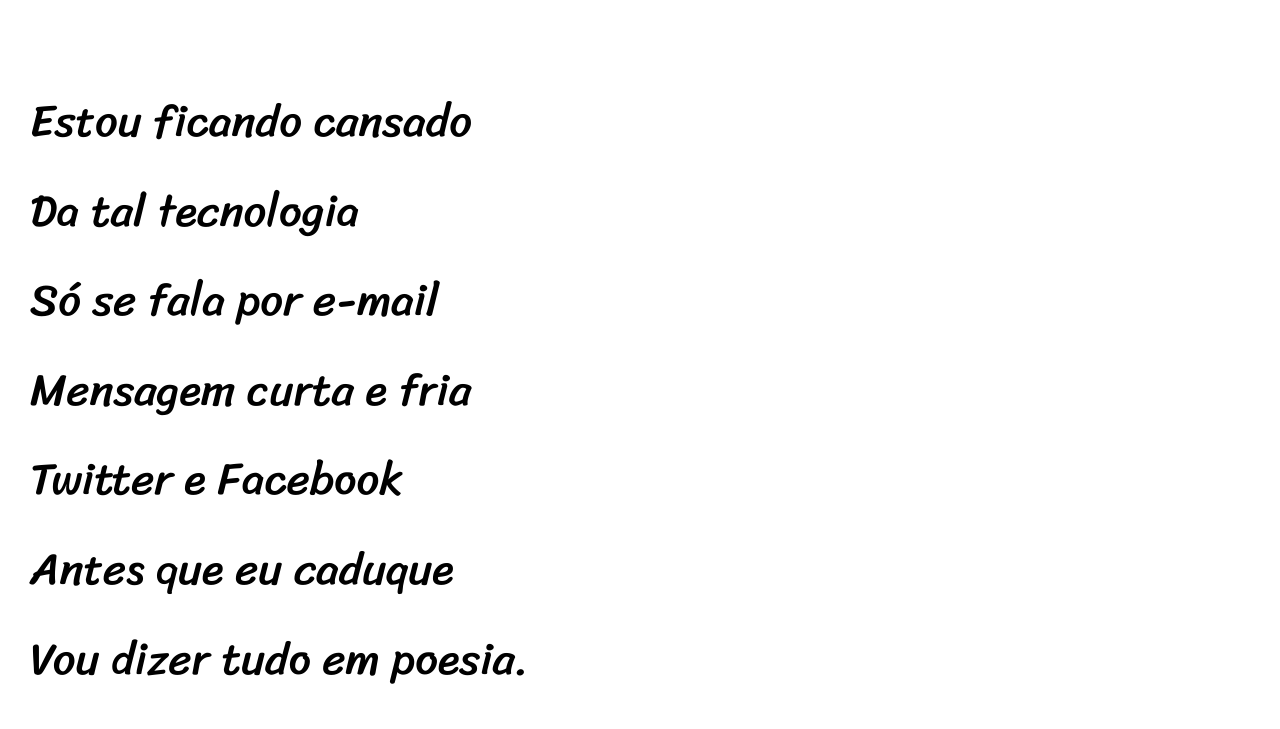
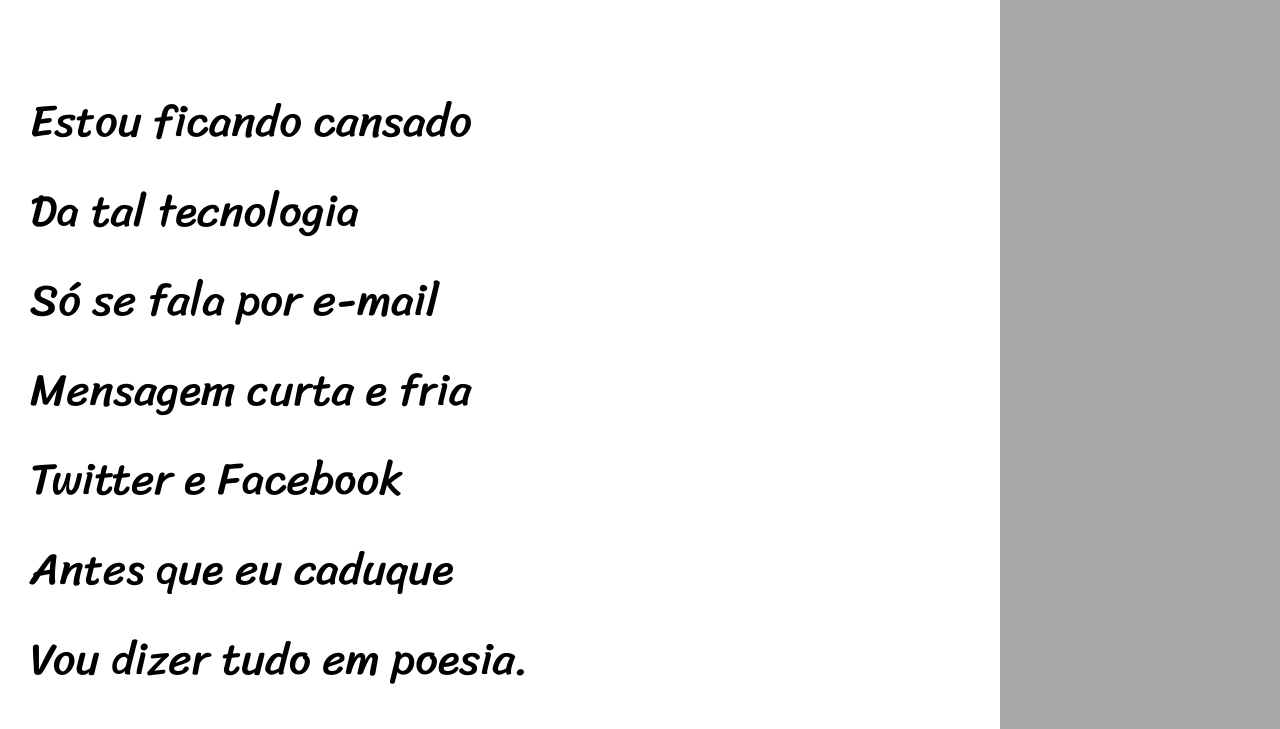
Before and after one commit to nels0Martins/projeto-cordel, a plain HTML site: page index.html in a window 1280 px wide. Shown: the part 268-997 px from the top of the page. Drawn offline with Linux system fonts and the light colour scheme.

Commit message:
mudança

```diff
--- a/styles/style.css
+++ b/styles/style.css
@@ -21,6 +21,8 @@
 html, body {
     background-color: darkgrey;
     min-height: 100vh;
+    max-width: 1000px;
+    min-width: 280px;
 }
 
 header {
```
